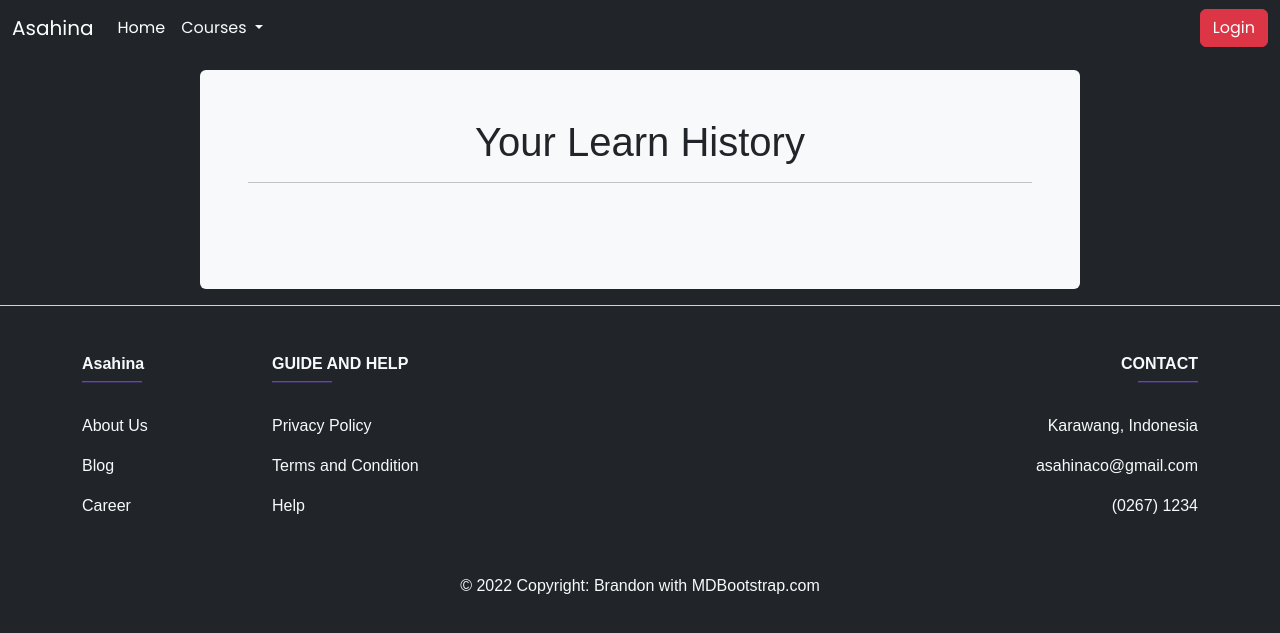
After one commit to BrandonLastomo/w3Ripoff_old, a PHP site: page /learnHistory.php in a window 1280 px wide. The commit adds this page. Shown: the top 633 px of the page. Run offline with PHP 8.4, Linux system fonts and the light colour scheme; data that the repository does not hold is empty; some web fonts are replaced.

Commit message:
add learn history page

```diff
--- a/array.php
+++ b/array.php
@@ -1,3 +1,4 @@
+<?php session_start(); ?>
 <!DOCTYPE html>
 <html lang="en">
 <head>
@@ -22,7 +23,7 @@
 <?php
 include "updateHistory.php";
 
-updateHistory("array");
+updateHistory("Array,");
 
 ?>
 
--- a/conditional.php
+++ b/conditional.php
@@ -1,3 +1,4 @@
+<?php session_start(); ?>
 <!DOCTYPE html>
 <html lang="en">
 <head>
@@ -22,7 +23,7 @@
 <?php
 include "updateHistory.php";
 
-updateHistory("conditional");
+updateHistory("Conditional,");
 
 ?>
 
--- a/dataType.php
+++ b/dataType.php
@@ -1,3 +1,4 @@
+<?php session_start(); ?>
 <!DOCTYPE html>
 <html lang="en">
 <head>
@@ -22,7 +23,7 @@
 <?php
 include "updateHistory.php";
 
-updateHistory("dataType");
+updateHistory("Data Type,");
 
 ?>
 
--- a/index.php
+++ b/index.php
@@ -1,3 +1,4 @@
+<?php session_start(); ?>
 <!DOCTYPE html>
 <html lang="en">
 <head>
--- /dev/null
+++ b/learnHistory.php
@@ -0,0 +1,145 @@
+<?php
+    session_start();
+    include "conn.php";
+
+    if (isset($_SESSION['id']) && isset($_SESSION['email'])) {
+        $id = $_SESSION['id'];
+        $username = $_SESSION['username'];
+
+        $sql =  mysqli_query($conn, "SELECT learn_history FROM users WHERE id = '$id'");
+
+        if (mysqli_num_rows($sql) === 1) {
+            $row = mysqli_fetch_assoc($sql);
+            $learn_history = $row['learn_history'];
+        }
+    }
+?>
+
+<!DOCTYPE html>
+<html lang="en">
+<head>
+<meta charset="UTF-8">
+    <meta http-equiv="X-UA-Compatible" content="IE=edge">
+    <meta name="viewport" content="width=device-width, initial-scale=1.0">
+	<link rel="stylesheet" type="text/css" href="public/css/style.css">
+	<link rel="stylesheet" type="text/css" href="public/css/bootstrap.css">
+	<link rel="stylesheet" type="text/css" href="public/css/bootstrap.min.css">
+    <script src="public/js/bootstrap.min.js"></script>
+    <script src="public/js/bootstrap.bundle.min.js"></script>
+    <title><?php echo "{$username}'s Learn History";?></title>
+</head>
+<body class="bg-dark">
+
+<!-- Navbar -->
+<?php
+  include "navbar.php";
+?>
+
+<!-- Prolog -->
+
+<div class="py-5 mb-3 px-5 bg-light text-dark rounded" id="content">
+    <center>
+        <h1>
+            Your Learn History
+        </h1>
+    </center>
+    <hr>
+    <h3 class="text-danger"><?php
+
+        $i = 0;
+        echo "<br>";
+        while ($i < strlen($learn_history)) {
+            echo "• ";
+            while ($learn_history[$i] != ',') {
+                echo "{$learn_history[$i]}";
+                $i++;
+            }
+            $i++;
+            echo "<br>";
+        }
+
+    ?></h3>
+</div>
+
+<!-- Footer -->
+<footer
+          class="text-center text-lg-start text-light bg-dark"
+          style="border-top: solid 1px lightgray"
+          >
+    <!-- Section: Links  -->
+    <section class="">
+      <div class="container text-center text-md-start mt-5">
+        <!-- Grid row -->
+        <div class="row mt-3">
+
+          <!-- Grid column -->
+          <div class="col-md-1 col-lg-1 col-xl-2 mx-auto mb-4">
+            <!-- Links -->
+            <h6 class="fw-bold" id="footer-brand">Asahina</h6>
+            <hr
+                class="mb-4 mt-0 d-inline-block mx-auto"
+                style="width: 60px; background-color: #7c4dff; height: 2px"
+                />
+            <p>
+              <a href="#!" class="text-light">About Us</a>
+            </p>
+            <p>
+              <a href="#!" class="text-light">Blog</a>
+            </p>
+            <p>
+              <a href="#!" class="text-light">Career</a>
+            </p>
+          </div>
+          <!-- Grid column -->
+
+          <!-- Grid column -->
+          <div class="col mx-auto mb-4">
+            <!-- Links -->
+            <h6 class="text-uppercase fw-bold">Guide and Help</h6>
+            <hr
+                class="mb-4 mt-0 d-inline-block mx-auto"
+                style="width: 60px; background-color: #7c4dff; height: 2px"
+                />
+            <p>
+              <a href="#!" class="text-light">Privacy Policy</a>
+            </p>
+            <p>
+              <a href="#!" class="text-light">Terms and Condition</a>
+            </p>
+            <p>
+              <a href="#!" class="text-light">Help</a>
+            </p>
+          </div>
+          <!-- Grid column -->
+
+          <!-- Grid column -->
+          <div class="col col-xl-3 mx-auto mb-4 text-end">
+            <!-- Links -->
+            <h6 class="text-uppercase fw-bold">Contact</h6>
+            <hr
+                class="mb-4 mt-0 d-inline-block mx-auto"
+                style="width: 60px; background-color: #7c4dff; height: 2px"
+                />
+            <p><i class="fas fa-home mr-3"></i>Karawang, Indonesia</p>
+            <p><i class="fas fa-envelope mr-3"></i>asahinaco@gmail.com</p>
+            <p><i class="fas fa-phone mr-3"></i>(0267) 1234</p>
+          </div>
+          <!-- Grid column -->
+        </div>
+        <!-- Grid row -->
+      </div>
+    </section>
+    <!-- Section: Links  -->
+
+    <!-- Copyright -->
+    <div class="text-center p-3 text-light bg-dark">
+      &copy; 2022 Copyright: Brandon with
+      <a class="text-light" href="https://mdbootstrap.com/"
+         >MDBootstrap.com</a
+        >
+    </div>
+    <!-- Copyright -->
+</footer>
+
+</body>
+</html>
--- a/login.php
+++ b/login.php
@@ -11,9 +11,10 @@
         if (mysqli_num_rows($sql) === 1) {
             $row = mysqli_fetch_assoc($sql);
             if ($row['email'] === $email && $row['password'] === $password) {
-                $_SESSION['username'] = $row['username'];
                 $_SESSION['email'] = $row['email'];
                 $_SESSION['id'] = $row['id'];
+                $_SESSION['username'] = $row['username'];
+                $_SESSION['learn_history'] = $row['learn_history'];
                 echo "
                 <script>
                     alert('Login succeded');
@@ -51,7 +52,7 @@
 
 
     <div class="row justify-content-start border border-dark my-4 mx-5 text-light">
-        <div class="col-sm-5 my-4 ms-5 ps-5">
+        <div class="col-sm-5 ms-5 ps-5">
             <img src="public/img/loginImg.jpg" class="rounded float-start" style="width: 500px; height: 500px">
         </div>
         <div class="col-md-5" style="margin-top: 120px; margin-left: 100px">
--- a/looping.php
+++ b/looping.php
@@ -1,3 +1,4 @@
+<?php session_start(); ?>
 <!DOCTYPE html>
 <html lang="en">
 <head>
@@ -22,7 +23,7 @@
 <?php
 include "updateHistory.php";
 
-updateHistory("looping");
+updateHistory("Looping,");
 
 ?>
 
--- a/navbar.php
+++ b/navbar.php
@@ -23,11 +23,10 @@
         </li>
 
         <?php
-        session_start();
         if (isset($_SESSION['id']) && isset($_SESSION['email'])) {
         ?>
         <li class="nav-item">
-          <a class="nav-link active" aria-current="page" href="index.php">Your Learn History</a>
+          <a class="nav-link active" aria-current="page" href="learnHistory.php">Your Learn History</a>
         </li>
         </ul>
         <form class="d-flex" action="/logout.php">
--- a/register.php
+++ b/register.php
@@ -6,7 +6,7 @@
 		$email = $_POST["email"];
         $password = md5($_POST["password"]);
 
-		$regist = mysqli_query($conn, "insert into users(username, email, password) values('$username', '$email', '$password')");
+		$regist = mysqli_query($conn, "insert into users(username, email, password, learn_history) values('$username', '$email', '$password', '')");
 
 		if ($regist) {
 			echo "
@@ -39,7 +39,7 @@
 <body class="bg-dark">
 
 
-    <div class="row justify-content-start border border-dark my-4 mx-5 text-light">
+    <div class="row justify-content-start border border-dark mx-5 text-light">
         <div class="col-sm-5 my-4 ms-5 ps-5">
             <img src="public/img/loginImg.jpg" class="rounded float-start" style="width: 500px; height: 500px">
         </div>
```
Also changed, not shown: updateHistory.php (+3 -4 lines).
